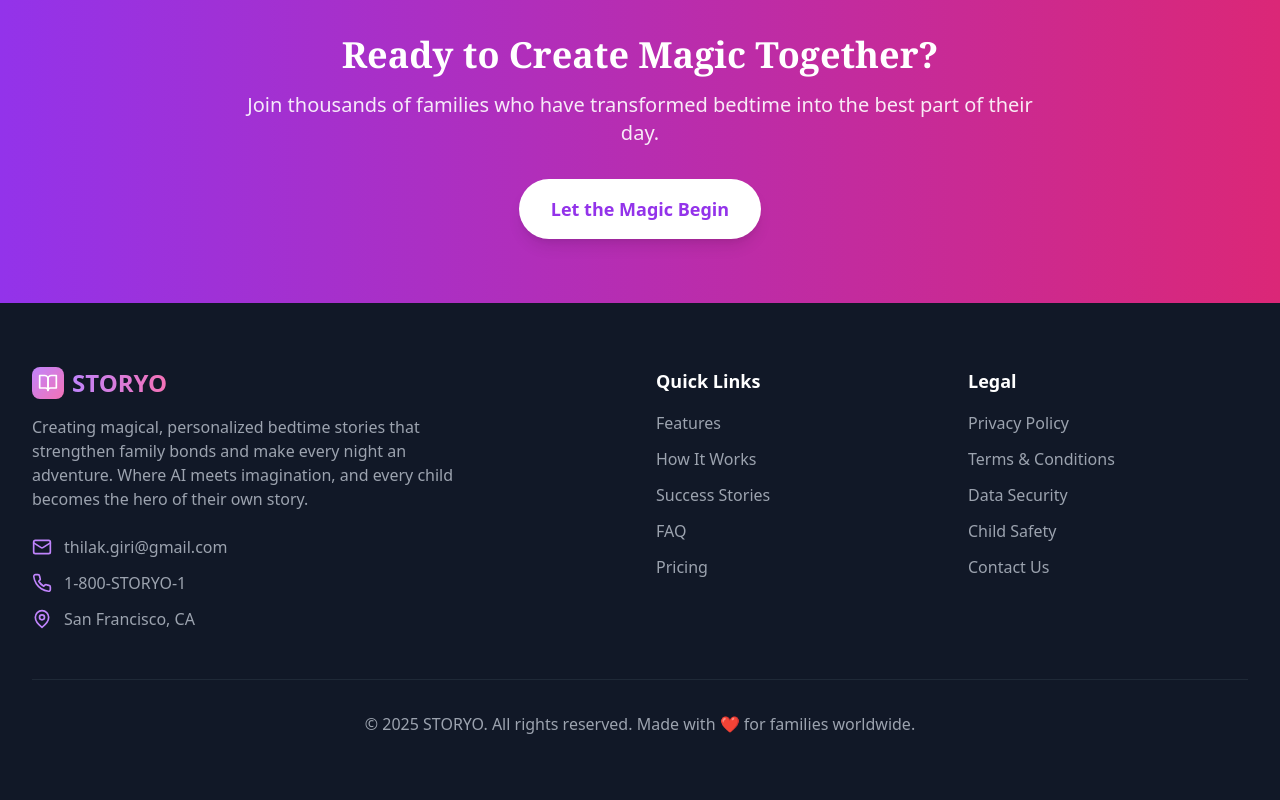
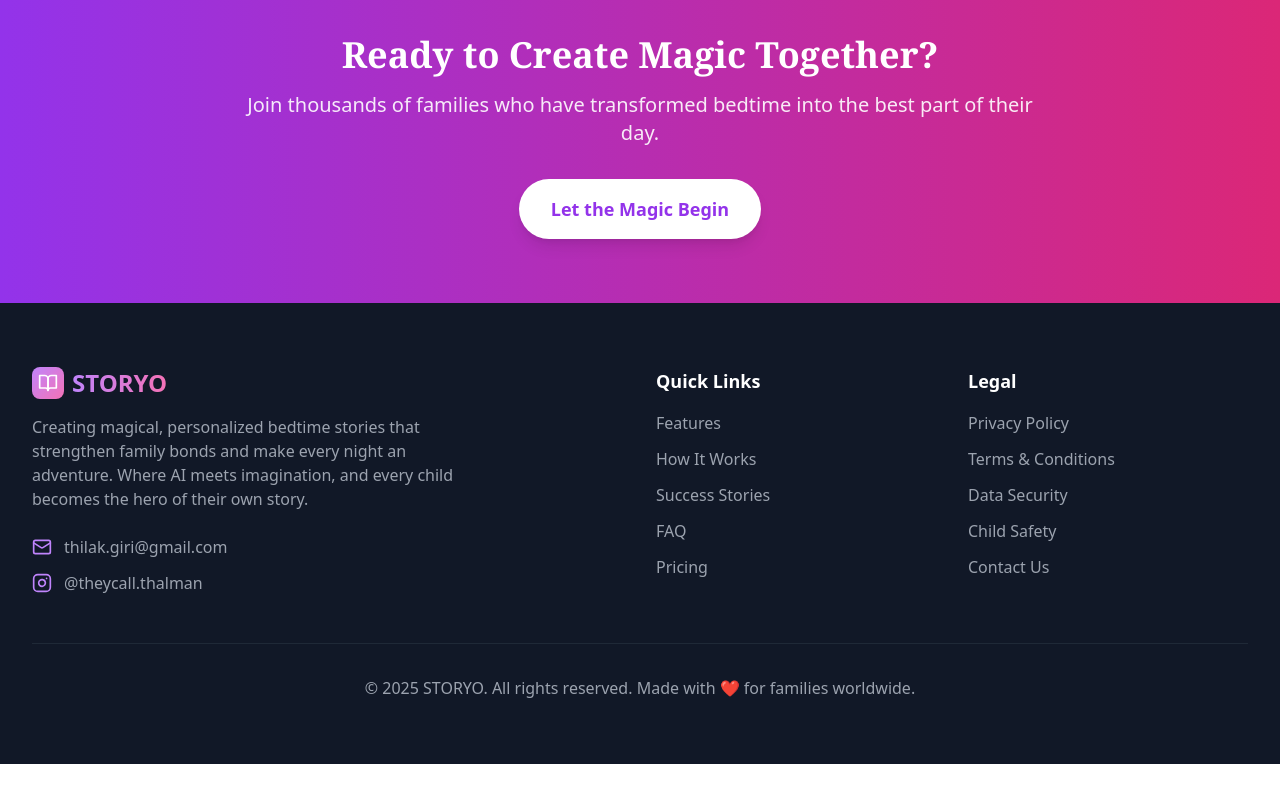
Before and after one commit to ThalmanThilak/Storyo_Thalman, a React (Vite) app: page / in a window 1280 px wide. Shown: the part 5353-6153 px from the top of the page. After the commit the page ends 6117 px from the top, so only its background shows below. Built offline with nearby package versions, Linux system fonts and the light colour scheme.

Commit message:
Updated Footer.tsx

```diff
--- a/src/components/Footer.tsx
+++ b/src/components/Footer.tsx
@@ -1,5 +1,5 @@
 import React from 'react';
-import { BookOpen, Mail, Phone, MapPin } from 'lucide-react';
+import { BookOpen, Mail, Instagram } from 'lucide-react';
 import { useTheme } from '../contexts/ThemeContext';
 import { Modal } from './Modal';
 
@@ -232,12 +232,19 @@ export const Footer: React.FC = () => {
                   <span className={`text-sm sm:text-base ${isDarkMode ? 'text-gray-300' : 'text-gray-400'}`}>thilak.giri@gmail.com</span>
                 </div>
                 <div className="flex items-center space-x-3">
-                  <Phone className={`w-4 h-4 sm:w-5 sm:h-5 ${isDarkMode ? 'text-purple-300' : 'text-purple-400'}`} />
-                  <span className={`text-sm sm:text-base ${isDarkMode ? 'text-gray-300' : 'text-gray-400'}`}>1-800-STORYO-1</span>
-                </div>
-                <div className="flex items-center space-x-3">
-                  <MapPin className={`w-4 h-4 sm:w-5 sm:h-5 ${isDarkMode ? 'text-purple-300' : 'text-purple-400'}`} />
-                  <span className={`text-sm sm:text-base ${isDarkMode ? 'text-gray-300' : 'text-gray-400'}`}>San Francisco, CA</span>
+                  <Instagram className={`w-4 h-4 sm:w-5 sm:h-5 ${isDarkMode ? 'text-purple-300' : 'text-purple-400'}`} />
+                  <a
+                    href="https://www.instagram.com/theycall.thalman/"
+                    target="_blank"
+                    rel="noopener noreferrer"
+                    className={`text-sm sm:text-base transition-colors ${
+                      isDarkMode
+                        ? 'text-gray-300 hover:text-purple-300'
+                        : 'text-gray-400 hover:text-purple-400'
+                    }`}
+                  >
+                    @theycall.thalman
+                  </a>
                 </div>
               </div>
             </div>
```
